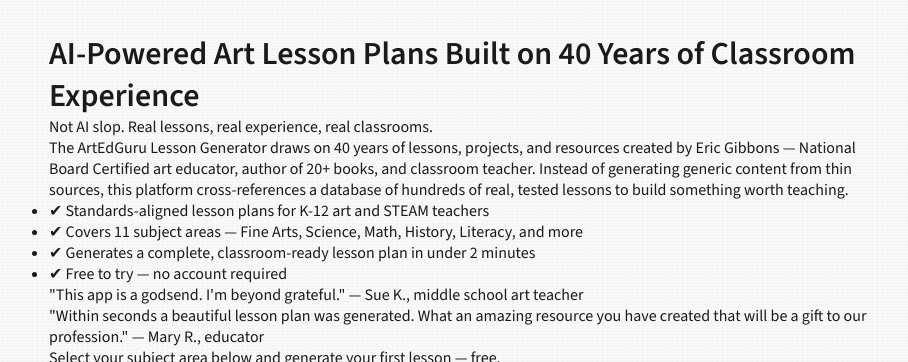
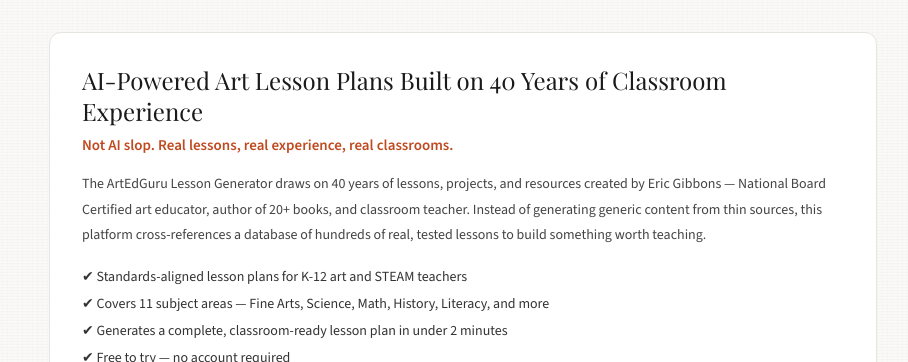
Before and after one commit to AtEdGuru/ArtEdGuru_Lessons, a website: page public/index.html in a window 1280 px wide. Shown: the top 362 px of the page, without its empty margins (177-1085 px from the left). Drawn offline with nearby package versions, Linux system fonts and the light colour scheme.

Commit message:
Update index.html

```diff
--- a/public/index.html
+++ b/public/index.html
@@ -25,6 +25,19 @@
 * { box-sizing: border-box; margin: 0; padding: 0; }
 body { font-family: 'Source Sans 3', sans-serif; background-color: #faf9f7; background-image: repeating-linear-gradient(0deg, transparent, transparent 2px, rgba(0,0,0,0.015) 2px, rgba(0,0,0,0.015) 3px), repeating-linear-gradient(90deg, transparent, transparent 4px, rgba(0,0,0,0.01) 4px, rgba(0,0,0,0.01) 5px); color: #1a1a1a; min-height: 100vh; }
 .app { max-width: 860px; margin: 0 auto; padding: 2rem 1rem 3rem; }
+
+/* SEO LANDING SECTION */
+.seo-landing { background: #fff; border: 1px solid #e8e4df; border-radius: 12px; padding: 2rem; margin-bottom: 2rem; }
+.seo-landing h1 { font-family: 'Playfair Display', serif; font-size: 24px; font-weight: 400; color: #1a1a1a; margin-bottom: 0.5rem; line-height: 1.3; }
+.seo-subhead { font-size: 15px; font-weight: 600; color: #c04a20; margin-bottom: 1rem; }
+.seo-body { font-size: 14px; line-height: 1.8; color: #444; margin-bottom: 1rem; }
+.seo-benefits { list-style: none; margin-bottom: 1.25rem; }
+.seo-benefits li { font-size: 14px; color: #333; padding: 4px 0; }
+.seo-testimonials { background: #faf9f7; border-left: 3px solid #c04a20; padding: 1rem 1.25rem; border-radius: 0 8px 8px 0; margin-bottom: 1rem; }
+.seo-quote { font-size: 14px; font-style: italic; color: #444; margin-bottom: 0.5rem; line-height: 1.7; }
+.seo-quote:last-child { margin-bottom: 0; }
+.seo-attribution { font-style: normal; font-weight: 600; color: #1a1a1a; }
+.seo-cta { font-size: 14px; font-weight: 600; color: #1a1a1a; text-align: center; margin-top: 0.5rem; }
 
 /* HEADER */
 .header { text-align: center; margin-bottom: 2rem; padding-bottom: 1.5rem; border-bottom: 1px solid #e8e4df; }
```
